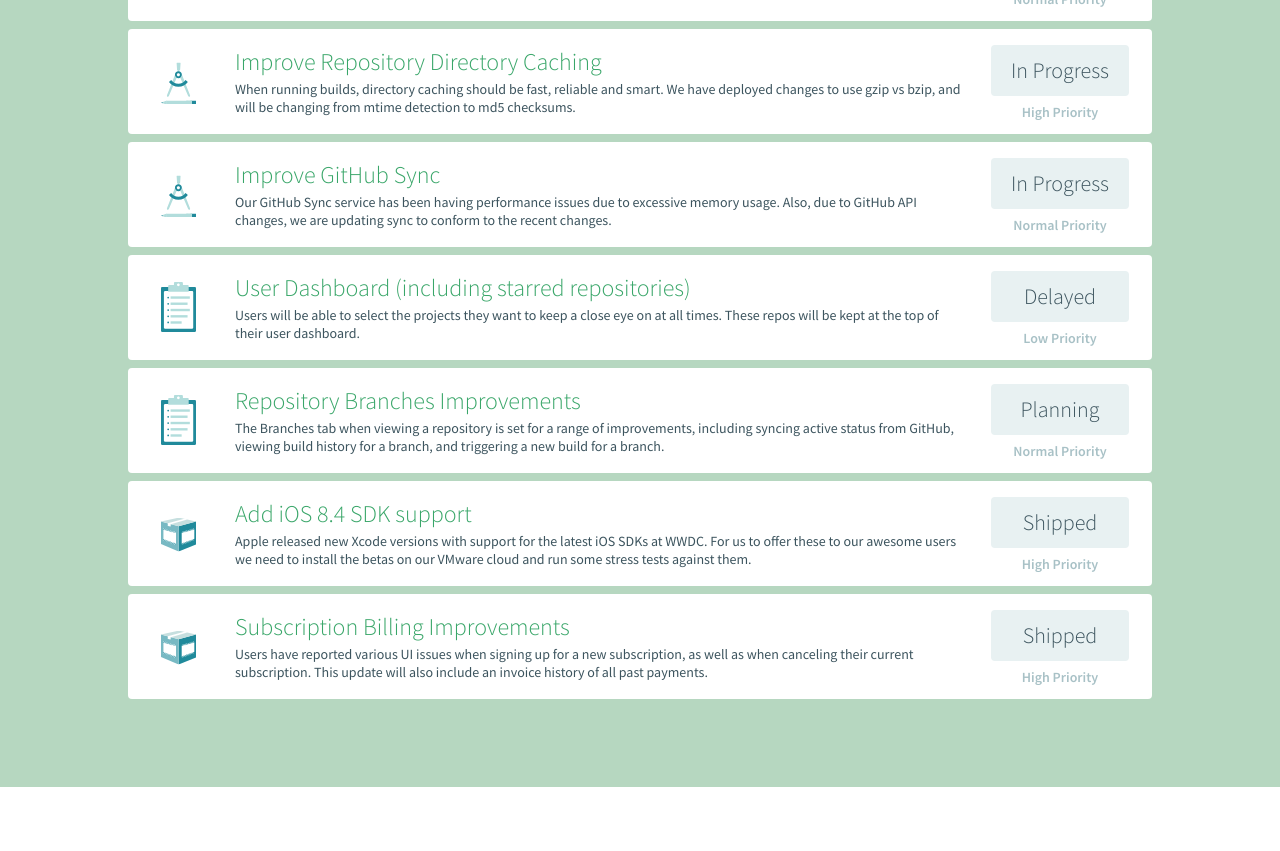
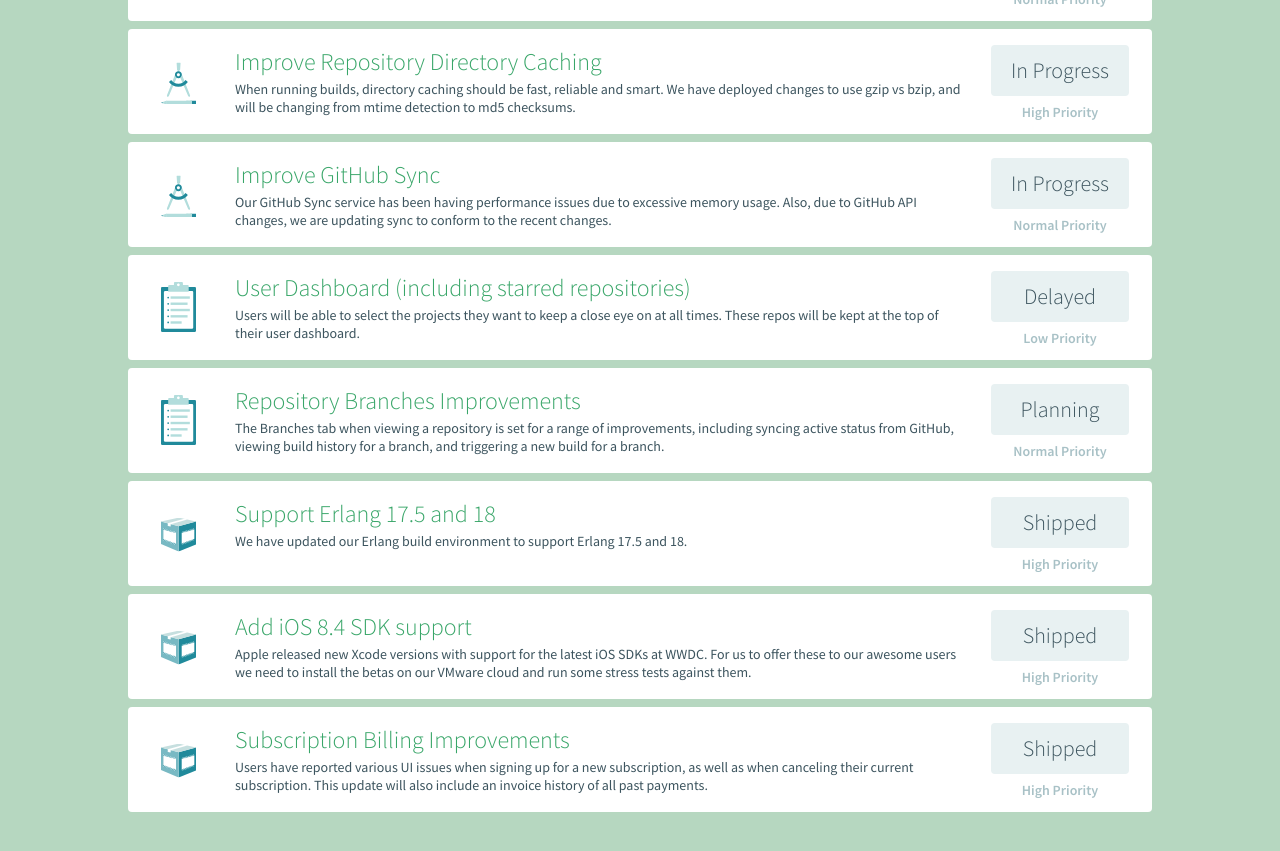
Before and after one commit to travis-ci/travis-next, a Jekyll site: the page built from index.html, in a window 1280 px wide and 900 px high, scrolled down 1047 px. Shown: the top 851 px of the window. Built offline with Jekyll 4.4.1, drawn with Linux system fonts in a browser that asks for light colours; before the commit the page ends 1834 px from its top, so only the background shows below that.

Commit message:
add some shipment info for erlang

```diff
--- a/_data/steps.yml
+++ b/_data/steps.yml
@@ -48,12 +48,18 @@
   status: 'Planning'
   priority: 'normal'
 - 9:
+  title: 'Support Erlang 17.5 and 18'
+  description: 'We have updated our Erlang build environment to support Erlang 17.5 and 18.'
+  icon: 'shipment'
+  status: 'Shipped'
+  priority: 'high'
+- 10:
   title: 'Add iOS 8.4 SDK support'
   description: 'Apple released new Xcode versions with support for the latest iOS SDKs at WWDC. For us to offer these to our awesome users we need to install the betas on our VMware cloud and run some stress tests against them.'
   icon: 'shipment'
   status: 'Shipped'
   priority: 'high'
-- 10:
+- 11:
   title: 'Subscription Billing Improvements'
   description: 'Users have reported various UI issues when signing up for a new subscription, as well as when canceling their current subscription. This update will also include an invoice history of all past payments.'
   icon: 'shipment'
```
